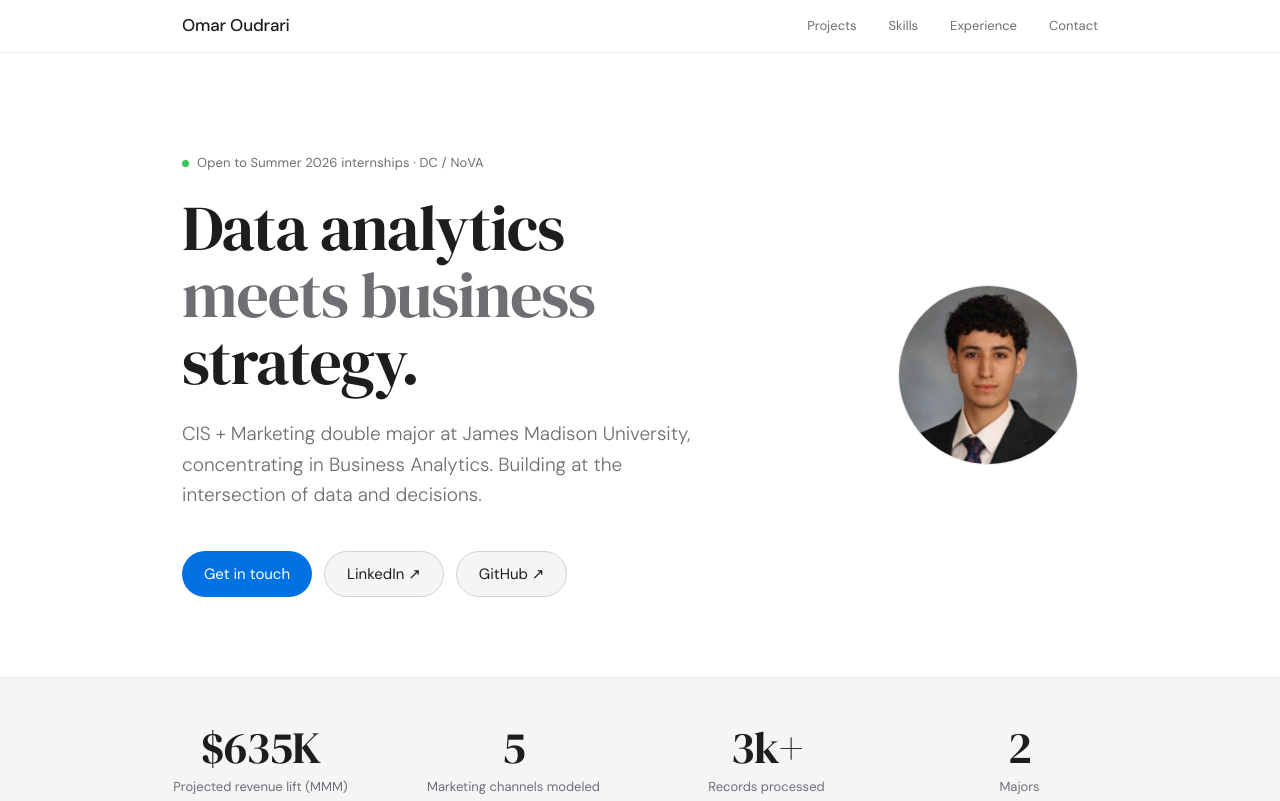
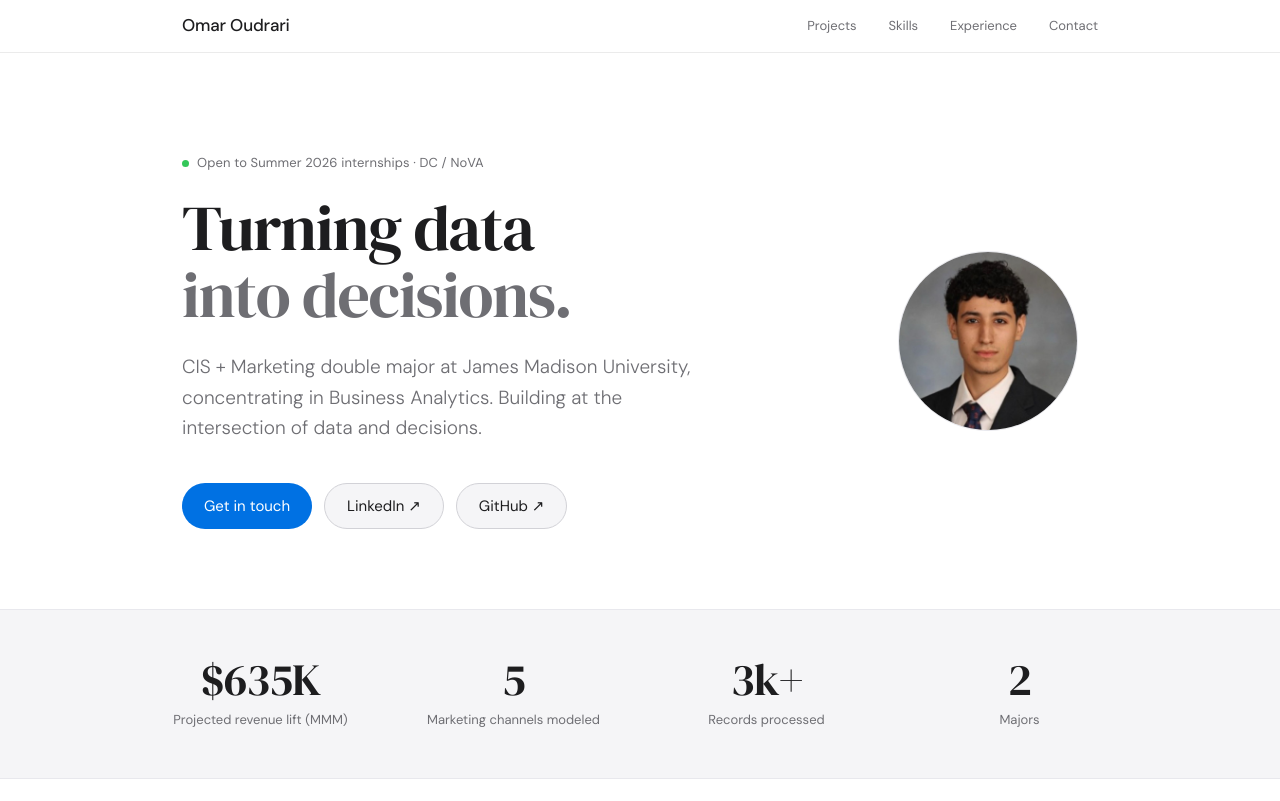
Before and after one commit to yrgomar/yrgomar.github.io, a plain HTML site: page index.html in a window 1280 px wide. Shown: the top 801 px of the page. Drawn offline with Linux system fonts and the light colour scheme.

Commit message:
Update header text for data analytics section

```diff
--- a/index.html
+++ b/index.html
@@ -454,7 +454,7 @@ footer{
       <span class="status-dot"></span>
       Open to Summer 2026 internships · DC / NoVA
     </p>
-    <h1>Data analytics<br><span>meets business</span><br>strategy.</h1>
+    <h1>Turning data<br><span>into decisions.</span></h1>
     <p class="hero-sub">
       CIS + Marketing double major at James Madison University,
       concentrating in Business Analytics. Building at the
```
